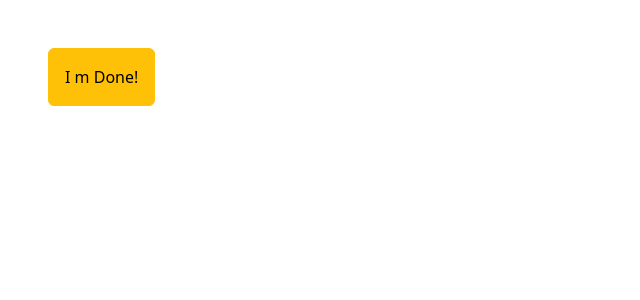
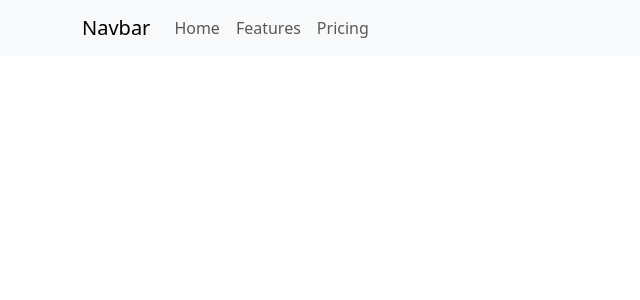
Before and after one commit to amirkamboh/react_bootstrap_projects_24, a React (Create React App) app: page / in a window 1280 px wide. Shown: the top 300 px of the page, without its empty margins (0-640 px from the left). Built offline with nearby package versions, Linux system fonts and the light colour scheme.

Commit message:
Bootstrap install

```diff
--- a/package.json
+++ b/package.json
@@ -8,6 +8,7 @@
     "@testing-library/user-event": "^13.5.0",
     "bootstrap": "^5.3.2",
     "react": "^18.2.0",
+    "react-bootstrap": "^2.10.0",
     "react-dom": "^18.2.0",
     "react-scripts": "5.0.1",
     "web-vitals": "^2.1.4"
--- a/src/App.js
+++ b/src/App.js
@@ -1,10 +1,11 @@
 import React from "react";
 import './../node_modules/bootstrap/dist/css/bootstrap.min.css'
+import Layout from "./global/layout";
 
 function App() {
   return (
     <>
-      <button className="btn btn-warning p-3 m-5">I m Done!</button>
+      <Layout></Layout>
     </>
   );
 }
--- /dev/null
+++ b/src/global/layout/header.js
@@ -0,0 +1,23 @@
+import React from 'react'
+import Container from 'react-bootstrap/Container';
+import Nav from 'react-bootstrap/Nav';
+import Navbar from 'react-bootstrap/Navbar';
+
+const Header = () => {
+  return (
+    <>
+      <Navbar bg="light" data-bs-theme="light">
+        <Container>
+          <Navbar.Brand href="#home">Navbar</Navbar.Brand>
+          <Nav className="me-auto">
+            <Nav.Link href="#home">Home</Nav.Link>
+            <Nav.Link href="#features">Features</Nav.Link>
+            <Nav.Link href="#pricing">Pricing</Nav.Link>
+          </Nav>
+        </Container>
+      </Navbar>
+    </>
+  )
+}
+
+export default Header
--- /dev/null
+++ b/src/global/layout/index.js
@@ -0,0 +1,13 @@
+import React from 'react'
+import Header from './header'
+
+const Layout = ({children}) => {
+  return (
+    <div>
+      <Header />
+      {children}
+    </div>
+  )
+}
+
+export default Layout
```
Also changed, not shown: 2 other files (tests, documents, lock files or other folders).
